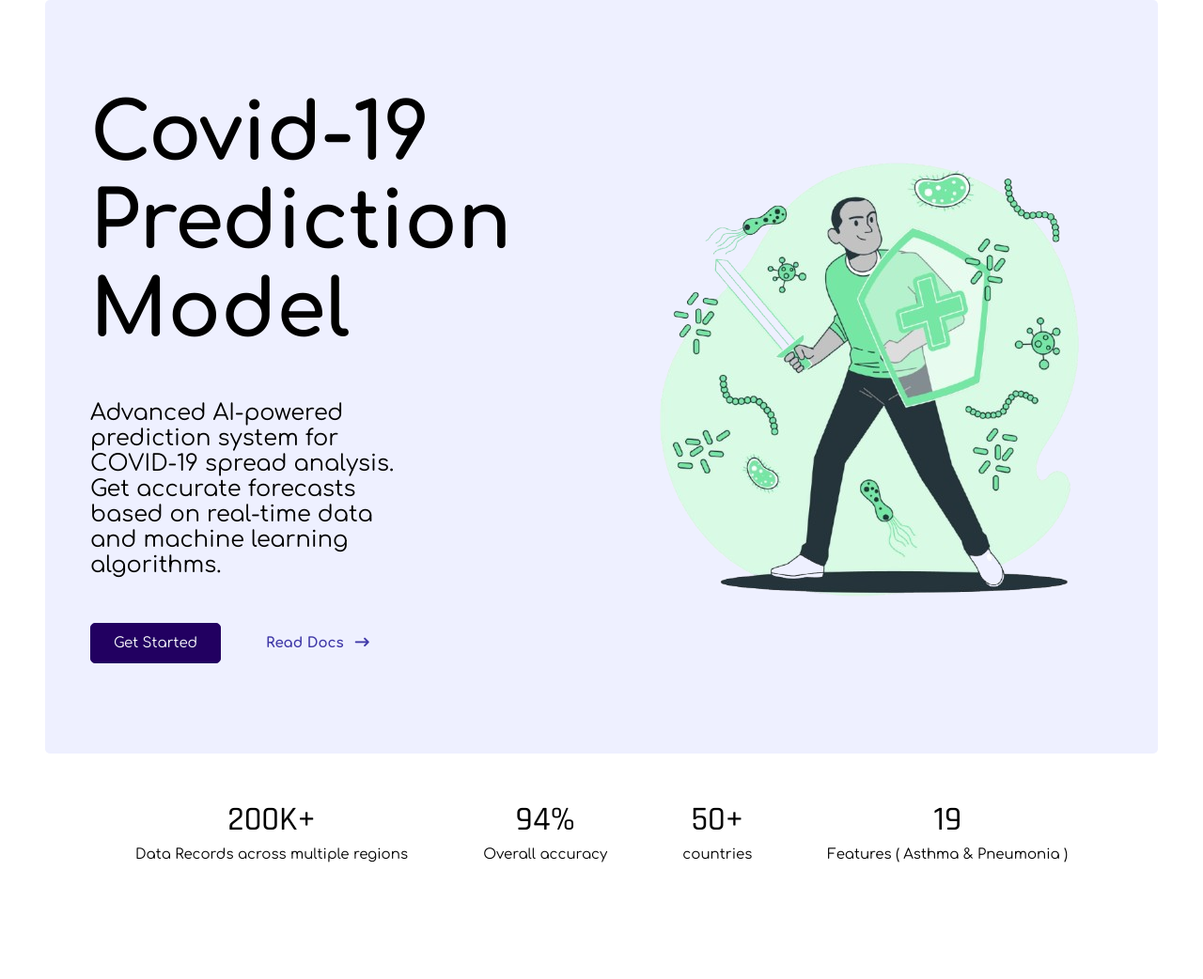
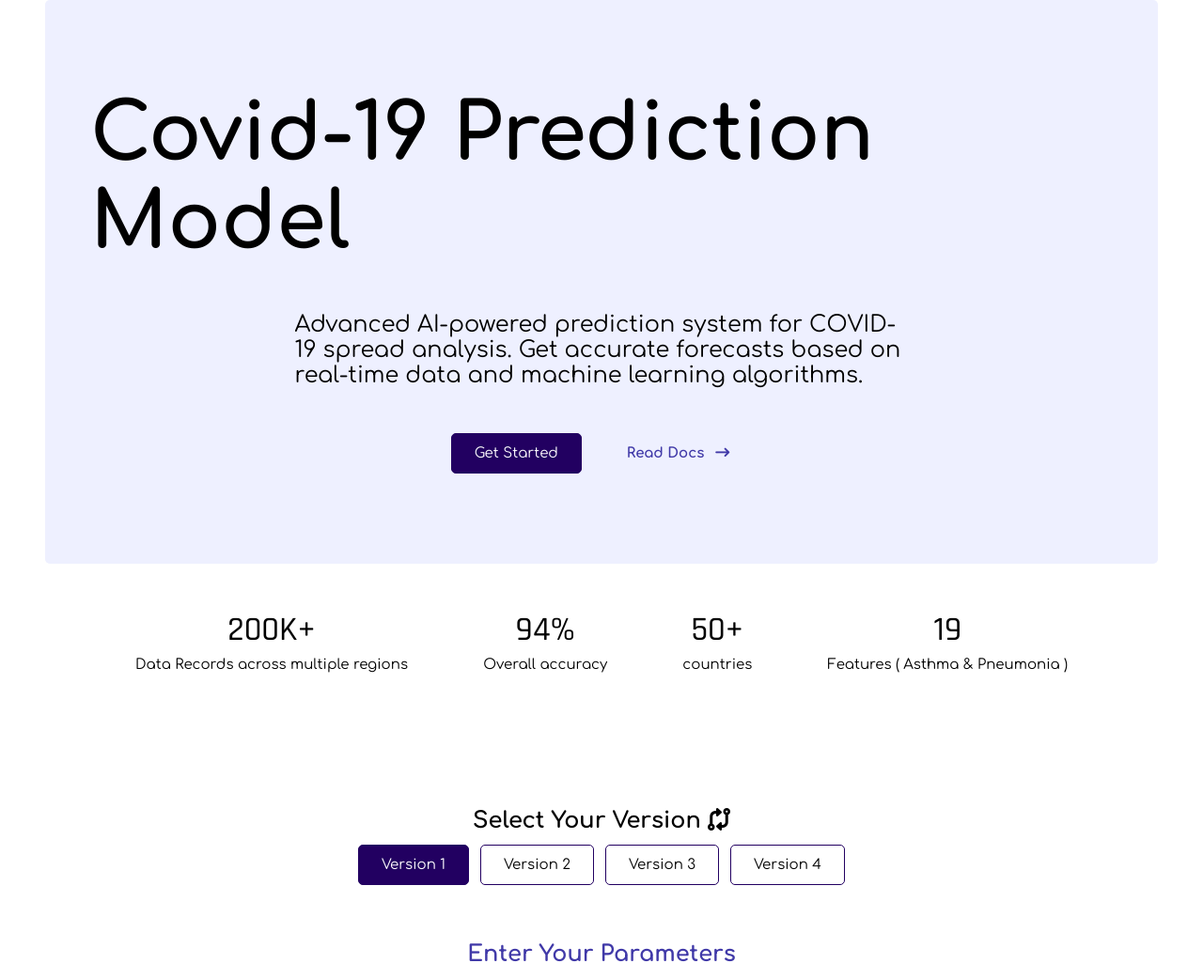
Before and after one commit to ibrahim-egy/COVID_DEPI, a Flask app: page / in a window 1280 px wide. Shown: the part 91-1133 px from the top of the page at 94% size. Run offline with Flask 3, Linux system fonts and the light colour scheme; some libraries are stand-ins or nearby versions.

Commit message:
Updated UI, Completed App Form

```diff
--- a/static/style.css
+++ b/static/style.css
@@ -100,15 +100,13 @@ body {
 .header {
     padding: 8rem 4rem;
     background: var(--primary);
-    display: flex;
-    justify-content: space-between;
-    align-items: center;
     border-radius: var(--br);
 }
 
 .header__content {
     display: flex;
     flex-direction: column;
+    align-items: center;
     gap: 4rem;
     flex-basis: 60%;
 }
@@ -120,10 +118,6 @@ body {
 .sub-heading {
     font-size: 2rem;
     max-width: 60%;
-}
-
-.header__img {
-    flex-basis: 40%;
 }
 
 .header__cta {
--- a/templates/index.html
+++ b/templates/index.html
@@ -28,8 +28,8 @@
     </div>
     <div class="nav__list">
       <a href="#" class="nav__item ">Home</a>
-      <a href="#" class="nav__item ">About</a>
-      <a href="#" class="nav__item ">Docs</a>
+      <a href="https://depi.gov.eg/" target="_blank" class="nav__item ">About</a>
+      <a href="https://github.com/ibrahim-egy/COVID_DEPI/tree/master"  target="_blank" class="nav__item ">Docs</a>
     </div>
     <div class="nav__list">
       <a class="nav__item btn">Login</a>
@@ -47,13 +47,10 @@
 
       <div class="header__cta">
         <a href="#app" class="btn btn--dark">Get Started</a>
-        <a href="#" class="btn">Read Docs<i class="fa-solid fa-arrow-right-long"></i></a>
+        <a href="https://github.com/ibrahim-egy/COVID_DEPI/tree/master"  target="_blank" class="btn">Read Docs<i class="fa-solid fa-arrow-right-long"></i></a>
       </div>
 
     </div>
-
-
-    <img class="header__img" src="static/images/header-bg.png" alt="Heading Background Image">
 
   </header>
 
```
